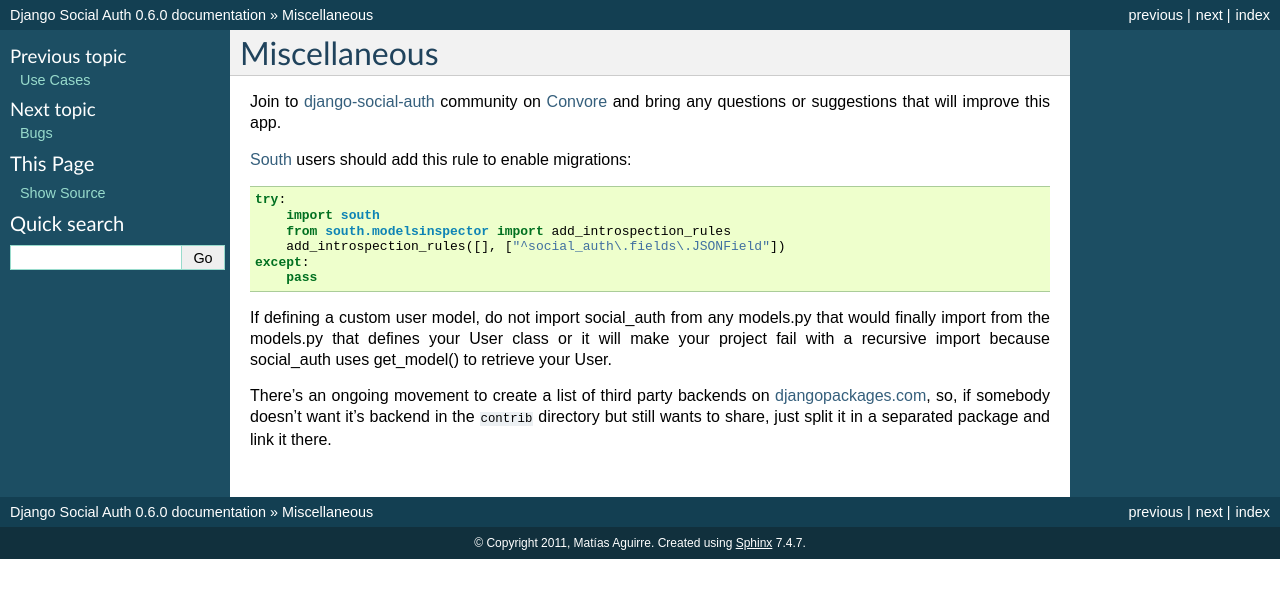
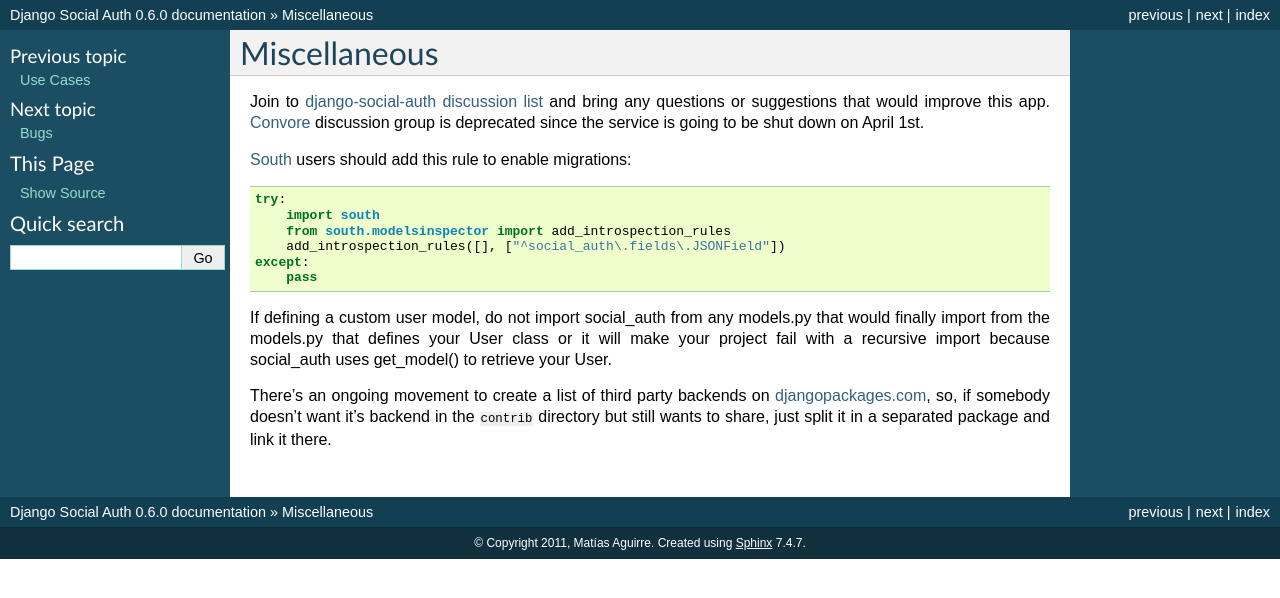
Before and after one commit to omab/django-social-auth, a Sphinx documentation site: the page built from doc/miscellaneous.rst, in a window 1280 px wide. Shown: the top 598 px of the page. Built offline with Sphinx 7.4.7, drawn with Linux system fonts in a browser that asks for light colours.

Commit message:
Google group. Closes #263

```diff
--- a/README.rst
+++ b/README.rst
@@ -885,8 +885,9 @@
 Miscellaneous
 -------------
 
-Join to django-social-auth_ community on Convore_ and bring any questions or
-suggestions that will improve this app.
+Join to `django-social-auth discussion list`_ and bring any questions or suggestions
+that would improve this app. Convore_ discussion group is deprecated since the
+service is going to be shut down on April 1st.
 
 If defining a custom user model, do not import social_auth from any models.py
 that would finally import from the models.py that defines your User class or it
@@ -1036,3 +1037,4 @@
 .. _example application: https://github.com/omab/django-social-auth/blob/master/example/local_settings.py.template#L23
 .. _BrowserID: https://browserid.org
 .. _Instagram API: http://instagr.am/developer/
+.. _django-social-auth discussion list: https://groups.google.com/group/django-social-auth
--- a/doc/miscellaneous.rst
+++ b/doc/miscellaneous.rst
@@ -1,9 +1,9 @@
 Miscellaneous
 =============
 
-Join to django-social-auth_ community on Convore_ and bring any questions or
-suggestions that will improve this app.
-
+Join to `django-social-auth discussion list`_ and bring any questions or suggestions
+that would improve this app. Convore_ discussion group is deprecated since the
+service is going to be shut down on April 1st.
 
 South_ users should add this rule to enable migrations::
 
@@ -29,3 +29,4 @@
 .. _django-social-auth: https://github.com/omab/django-social-auth
 .. _Convore: https://convore.com/
 .. _djangopackages.com: http://djangopackages.com/grids/g/social-auth-backends/
+.. _django-social-auth discussion list: https://groups.google.com/group/django-social-auth
```
